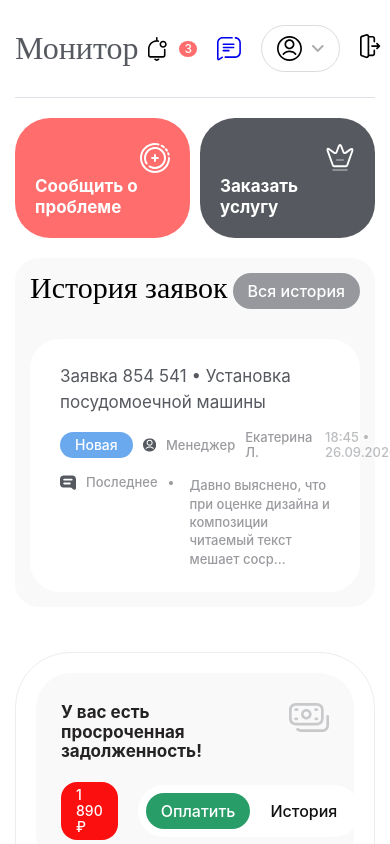
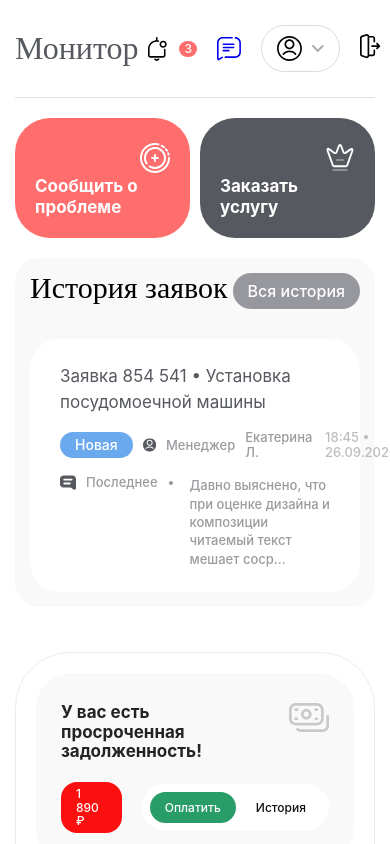
Before and after one commit to MikeSherif/community-management, a React (Vite) app: page / in a window 390 px wide. Shown: the top 844 px of the page. Built offline with nearby package versions, Linux system fonts and the light colour scheme.

Commit message:
adaptive v3.2

```diff
--- a/src/widgets/debt/ui/Debt.module.css
+++ b/src/widgets/debt/ui/Debt.module.css
@@ -79,3 +79,9 @@
     background: #289D68;
     color: #fff;
 }
+
+@media (max-width: 992px) {
+    .debt__status, .debt__tab {
+        font-size: 12px;
+    }
+}
```
